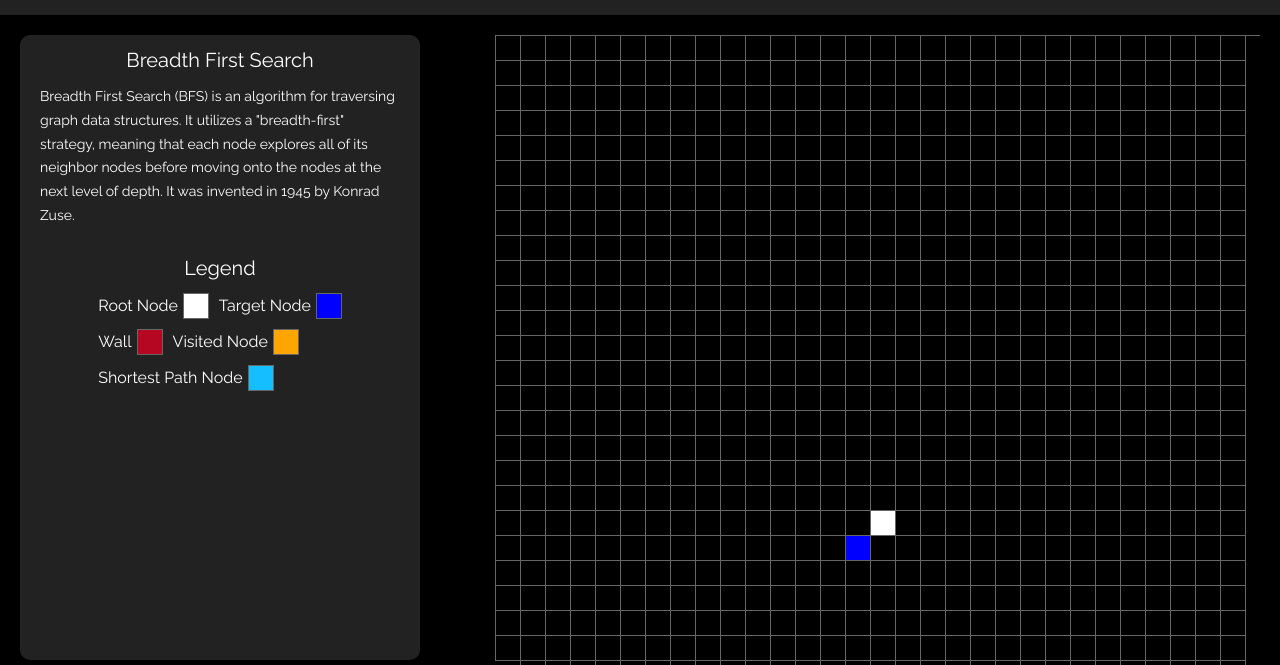
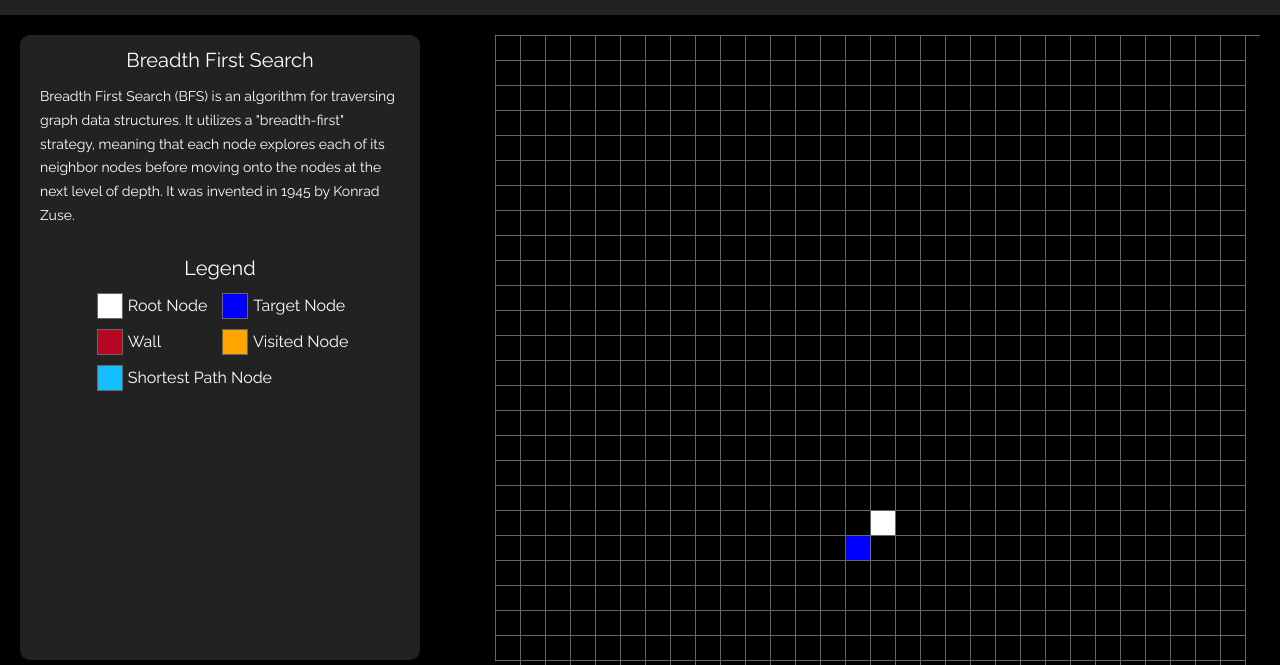
Before and after one commit to ehecker/smartpath, a website built with webpack: page index.html in a window 1280 px wide. Shown: the part 135-800 px from the top of the page. Built offline with nearby package versions, Linux system fonts and the light colour scheme.

Commit message:
Further legend styling improvements

```diff
--- a/assets/stylesheets/info.css
+++ b/assets/stylesheets/info.css
@@ -73,6 +73,7 @@
     height: 24px;
     width: 24px;
     border: 1px solid #666;
+    margin-right: 5px;
     margin-left: 5px;
 }
 
@@ -90,6 +91,7 @@
 
 .orange {
     background-color: orange;
+    margin-left: 51px;
 }
 
 .skyblue {
--- a/index.html
+++ b/index.html
@@ -73,7 +73,7 @@
                 <h2 class="algo-title">Breadth First Search</h2>
                 <p class="algo-info">
                     Breadth First Search (BFS) is an algorithm for traversing graph data structures.
-                    It utilizes a "breadth-first" strategy, meaning that each node explores all of its neighbor nodes before moving onto the nodes at the next level of depth.
+                    It utilizes a "breadth-first" strategy, meaning that each node explores each of its neighbor nodes before moving onto the nodes at the next level of depth.
                     It was invented in 1945 by Konrad Zuse.
                 </p>
             </div>
@@ -82,28 +82,28 @@
                 <div class="legend-row-container">
                     <div class="legend-row">
                         <div class="legend-item-box">
+                            <div class="legend-tile white"></div>
                             <p class="legend-item">Root Node</p>
-                            <div class="legend-tile white"></div>
                         </div>
                         <div class="legend-item-box">
+                            <div class="legend-tile blue"></div>
                             <p class="legend-item">Target Node</p>
-                            <div class="legend-tile blue"></div>
                         </div>
                     </div>
                     <div class="legend-row">
                         <div class="legend-item-box">
+                            <div class="legend-tile deepred"></div>
                             <p class="legend-item">Wall</p>
-                            <div class="legend-tile deepred"></div>
                         </div>
                         <div class="legend-item-box">
+                            <div class="legend-tile orange"></div>
                             <p class="legend-item">Visited Node</p>
-                            <div class="legend-tile orange"></div>
                         </div>
                     </div>
                     <div class="legend-row">
                         <div class="legend-item-box">
+                            <div class="legend-tile skyblue"></div>
                             <p class="legend-item">Shortest Path Node</p>
-                            <div class="legend-tile skyblue"></div>
                         </div>
                     </div>
                 </div>
```
